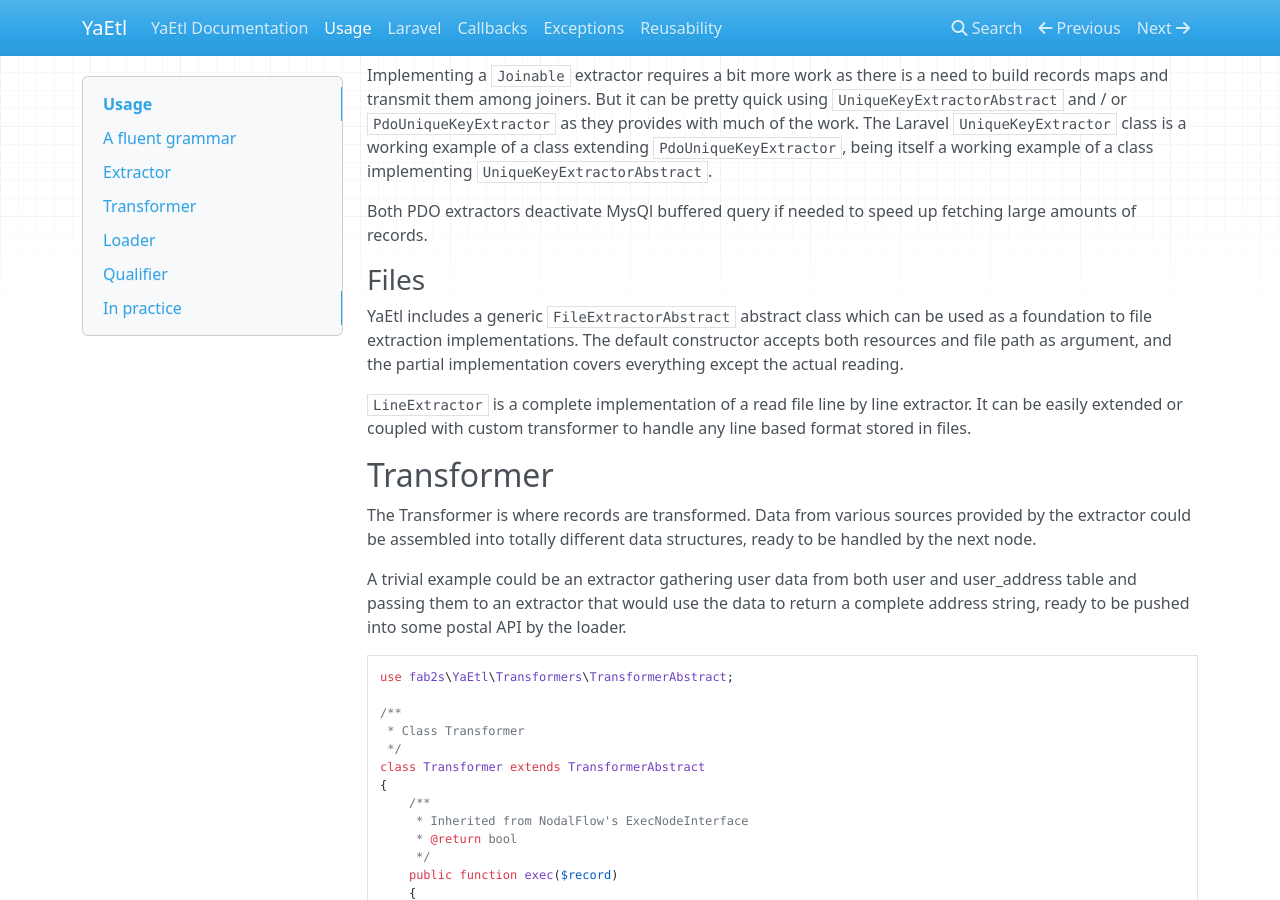
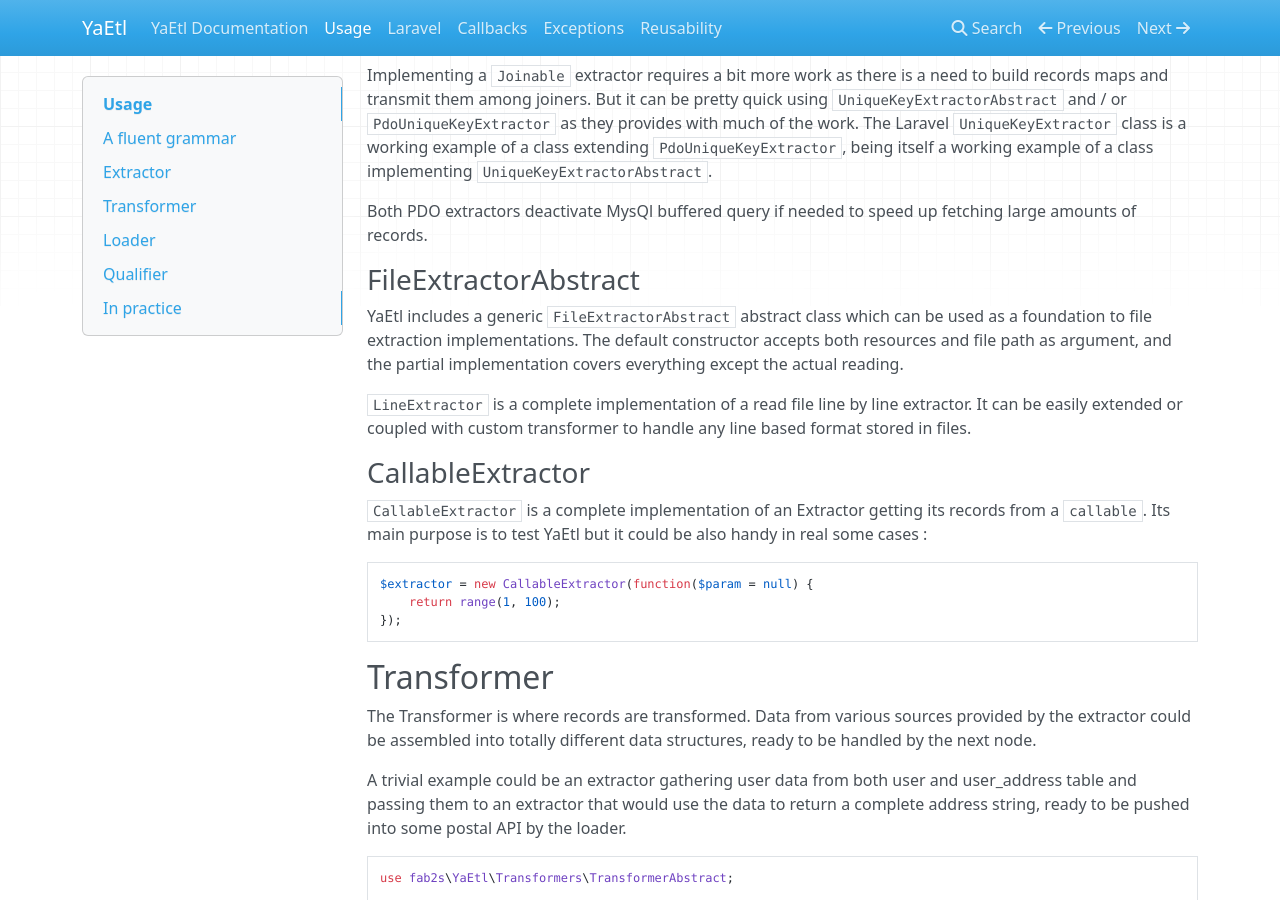
Before and after one commit to fab2s/YaEtl, an MkDocs documentation site: the page built from docs/usage.md, in a window 1280 px wide and 900 px high, scrolled down 3915 px. Built offline with MkDocs 1.6.1, drawn with Linux system fonts in a browser that asks for light colours; nearby versions of some CDN libraries; old or Windows-style settings are respelled for this version of MkDocs.

Commit message:
exctract increment and CallableExtractor

````diff
--- a/docs/usage.md
+++ b/docs/usage.md
@@ -143,12 +143,22 @@ Implementing a `Joinable` extractor requires a bit more work as there is a need
 
 Both PDO extractors deactivate MysQl buffered query if needed to speed up fetching large amounts of records.
 
-### Files
+### FileExtractorAbstract
 
 YaEtl includes a generic `FileExtractorAbstract` abstract class which can be used as a foundation to file extraction implementations.
 The default constructor accepts both resources and file path as argument, and the partial implementation covers everything except the actual reading.
 
 `LineExtractor` is a complete implementation of a read file line by line extractor. It can be easily extended or coupled with custom transformer to handle any line based format stored in files.
+
+### CallableExtractor
+
+`CallableExtractor` is a complete implementation of an Extractor getting its records from a `callable`. Its main purpose is to test YaEtl but it could be also handy in real some cases :
+
+```php
+$extractor = new CallableExtractor(function($param = null) {
+    return range(1, 100);
+});
+```
 
 ## Transformer
 
````
Also changed, not shown: 2 other files.
